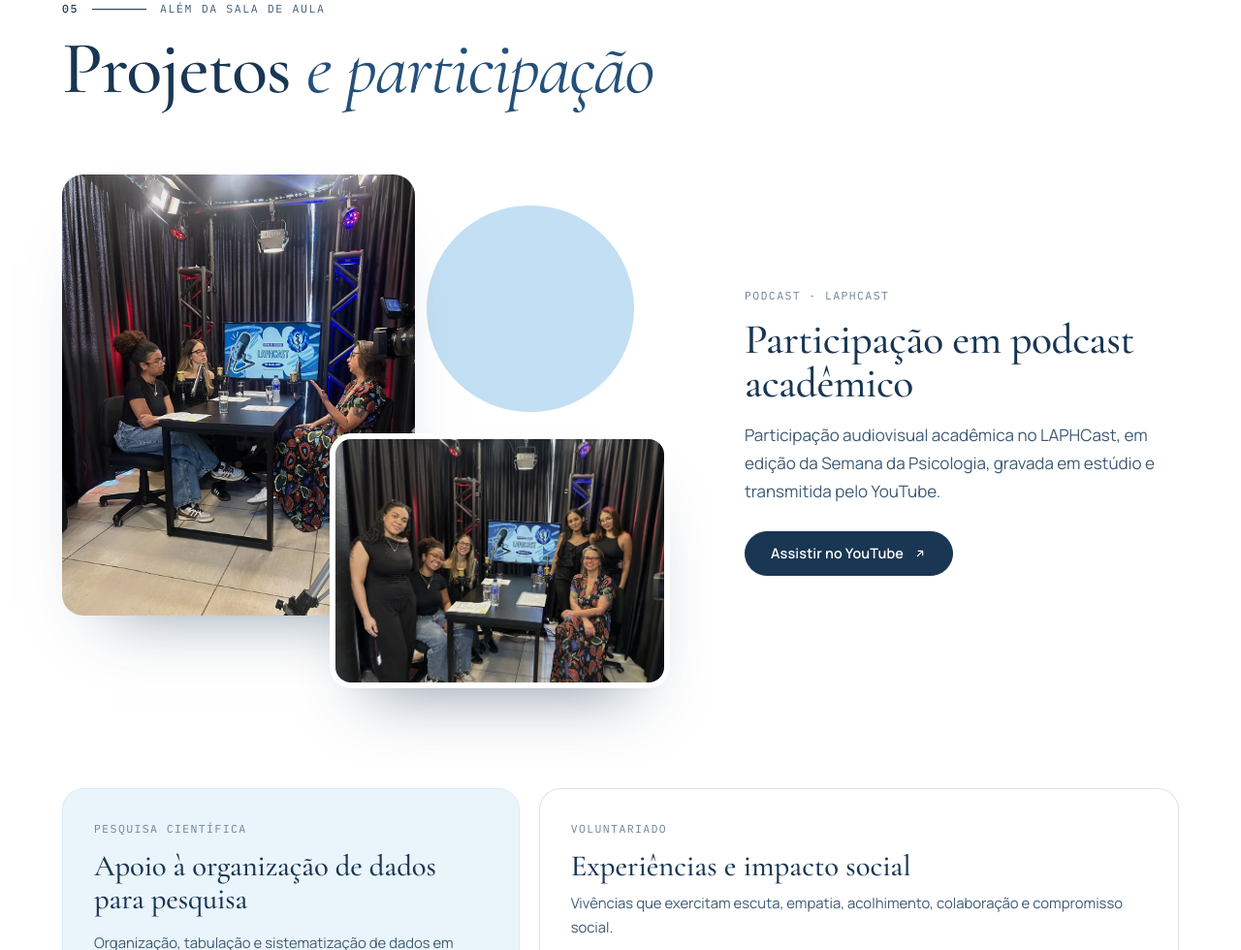
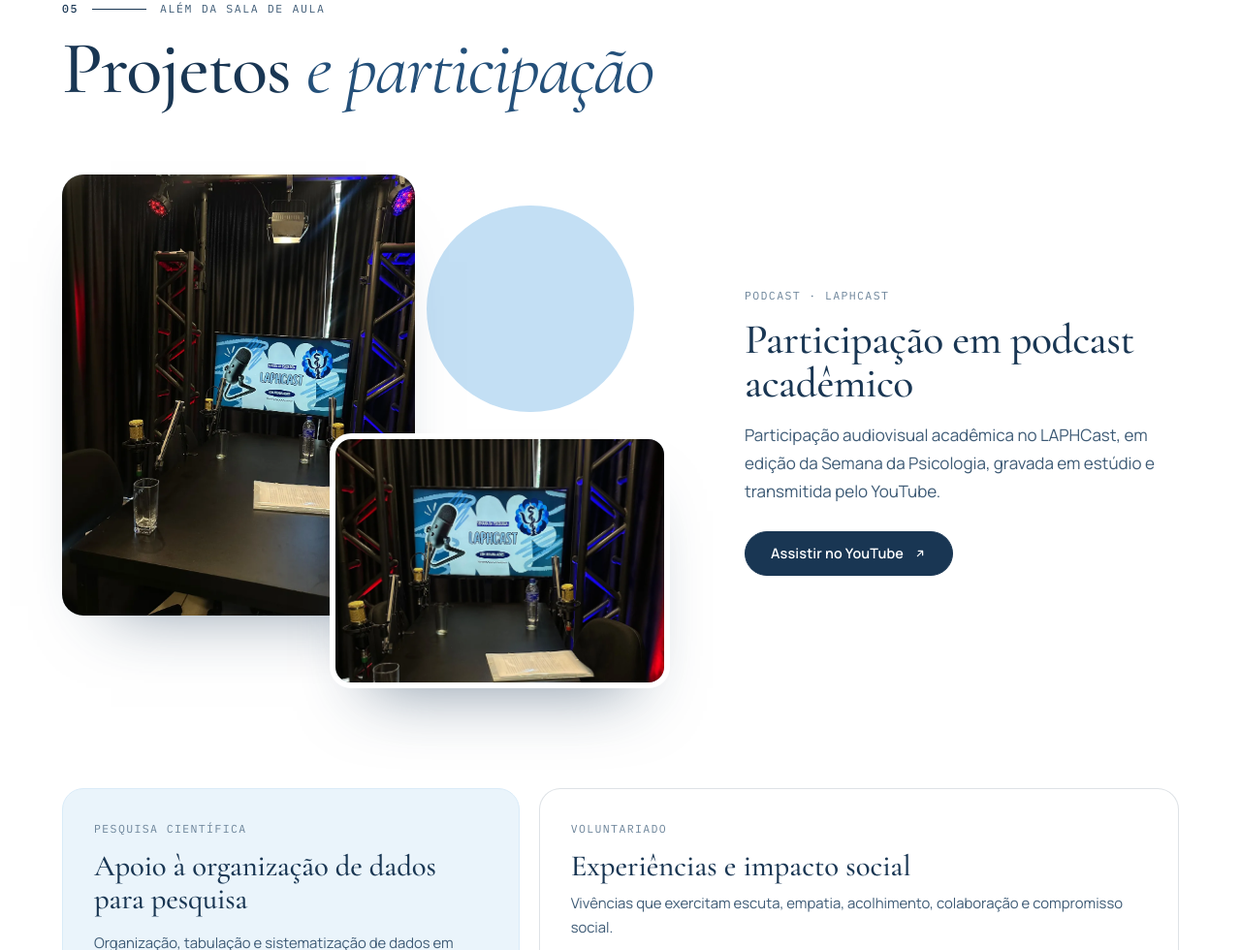
Before and after one commit to primol/SIte-Ge, a plain HTML site: page index.html in a window 1280 px wide. Shown: the part 9708-10688 px from the top of the page at 97% size. Drawn offline with Linux system fonts and the light colour scheme; animation ran at ten frames a second.

Commit message:
Replace podcast photos with studio shots without faces
The previous photos showed the faces of other participants. Use two
photos of the empty LAPHCast studio instead: a full view and a detail of
the screen and microphones, cropped so a hand at the edge of the frame
is left out. EXIF metadata is stripped and alt texts are updated.

Co-Authored-By: Claude Opus 5.5 <noreply@anthropic.com>
Claude-Session: https://claude.ai/code/session_01UxUJ4MFecw6pMmF2dFSWLv

```diff
--- a/index.html
+++ b/index.html
@@ -423,16 +423,16 @@
           <div class="podcast__media reveal">
             <figure class="podcast__a">
               <picture>
-                <source srcset="assets/img/podcast-gravacao.webp" type="image/webp">
-                <img src="assets/img/podcast-gravacao.jpg" width="1100" height="1324" loading="lazy" decoding="async"
-                     alt="Gravação do LAPHCast em estúdio: três pessoas conversam à mesa, com microfones e uma câmera em primeiro plano.">
+                <source srcset="assets/img/podcast-estudio.webp" type="image/webp">
+                <img src="assets/img/podcast-estudio.jpg" width="1100" height="1375" loading="lazy" decoding="async"
+                     alt="Estúdio do LAPHCast preparado para a gravação: mesa preta com microfones, copos e roteiro, entre estruturas iluminadas em vermelho e azul.">
               </picture>
             </figure>
             <figure class="podcast__b">
               <picture>
-                <source srcset="assets/img/podcast-equipe.webp" type="image/webp">
-                <img src="assets/img/podcast-equipe.jpg" width="1400" height="1079" loading="lazy" decoding="async"
-                     alt="Equipe e convidada do LAPHCast reunidas no estúdio após a gravação.">
+                <source srcset="assets/img/podcast-detalhe.webp" type="image/webp">
+                <img src="assets/img/podcast-detalhe.jpg" width="1400" height="1050" loading="lazy" decoding="async"
+                     alt="Detalhe do estúdio: microfones dourados à frente do telão com a arte do LAPHCast, da Semana da Psicologia.">
               </picture>
             </figure>
           </div>
```
Also changed, not shown: assets/img/podcast-detalhe.jpg (added), assets/img/podcast-detalhe.webp (added), assets/img/podcast-equipe.jpg (deleted), assets/img/podcast-equipe.webp (deleted), assets/img/podcast-estudio.jpg (added), assets/img/podcast-estudio.webp (added), assets/img/podcast-gravacao.jpg (deleted), assets/img/podcast-gravacao.webp (deleted).
